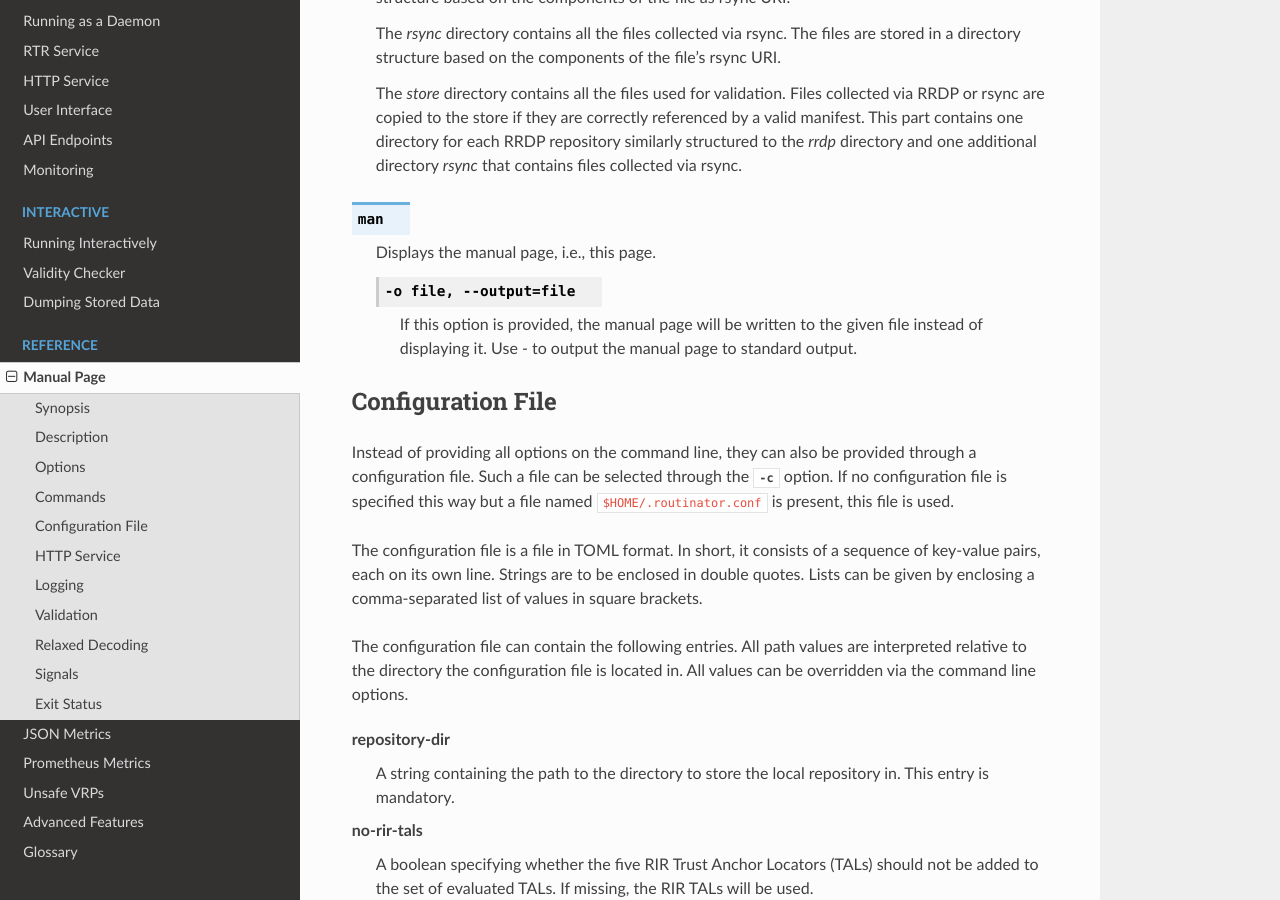
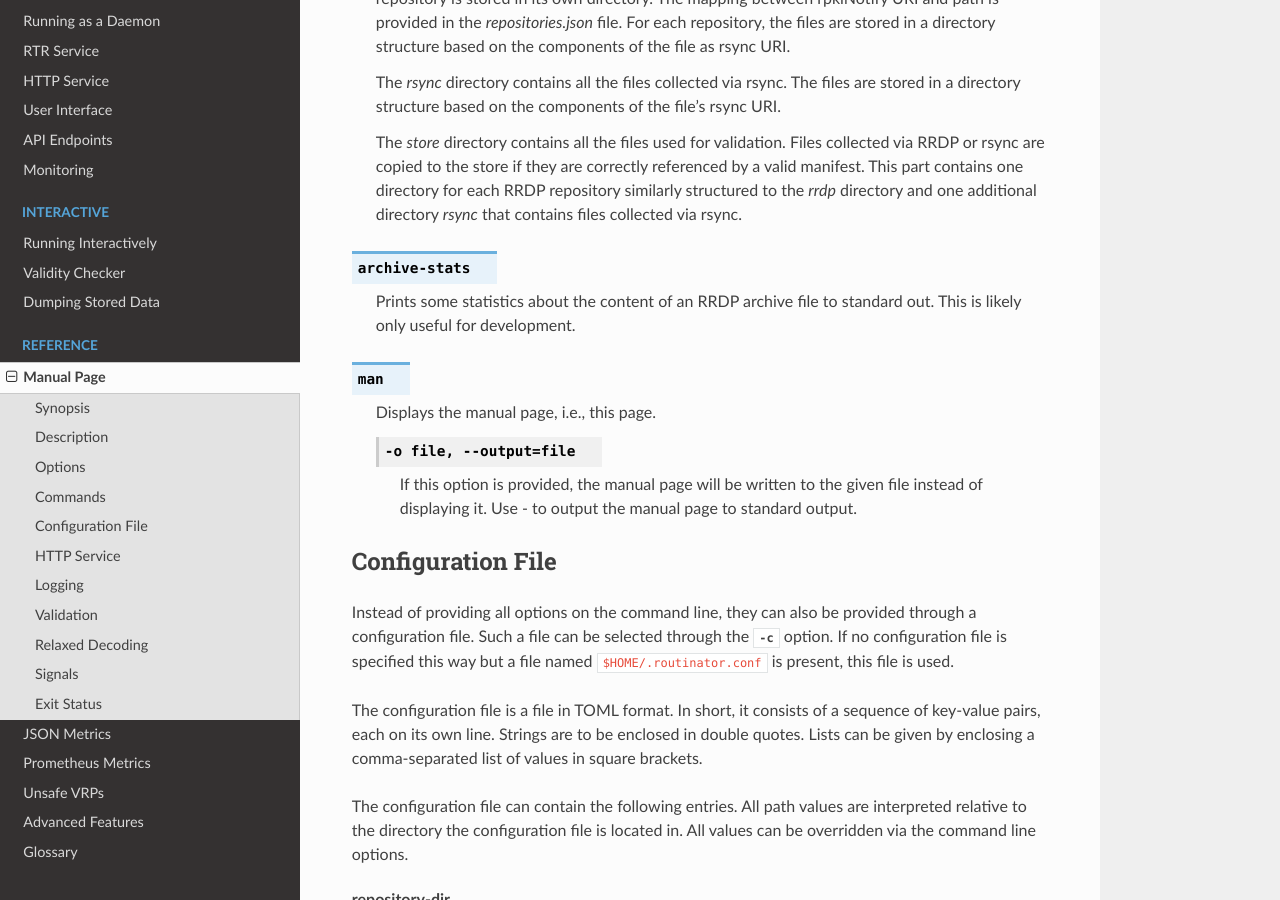
Before and after one commit to NLnetLabs/routinator, a Sphinx documentation site: the page built from doc/manual/source/manual-page.rst, in a window 1280 px wide and 900 px high, scrolled down 17476 px. Built offline with Sphinx 7.4.7 and the Read the Docs theme 3.1.0, drawn with Linux system fonts in a browser that asks for light colours; some of the changed text lies outside the part shown.

Commit message:
Add archive-stats to man page.

```diff
--- a/doc/manual/source/manual-page.rst
+++ b/doc/manual/source/manual-page.rst
@@ -11,6 +11,8 @@ Synopsis
 :program:`routinator` [``options``] :subcmd:`server` [``server-options``]
 
 :program:`routinator` [``options``] :subcmd:`update` [``update-options``]
+
+:program:`routinator` [``archive-stats``] :subcmd:`archive-stats` :samp:`{path}`
 
 :program:`routinator` :subcmd:`man` [:samp:`-o {file}`]
 
@@ -980,6 +982,15 @@ These can be requested by providing different commands on the command line.
        directory and one additional directory *rsync* that contains files
        collected via rsync.
 
+.. subcmd:: archive-stats
+
+       Prints some statistics about the content of an RRDP archive file to
+       standard out. This is likely only useful for development.
+
+       .. option: file
+
+              The RRDP archive file for which statistics should be shown.
+
 .. subcmd:: man
 
        Displays the manual page, i.e., this page.
```
